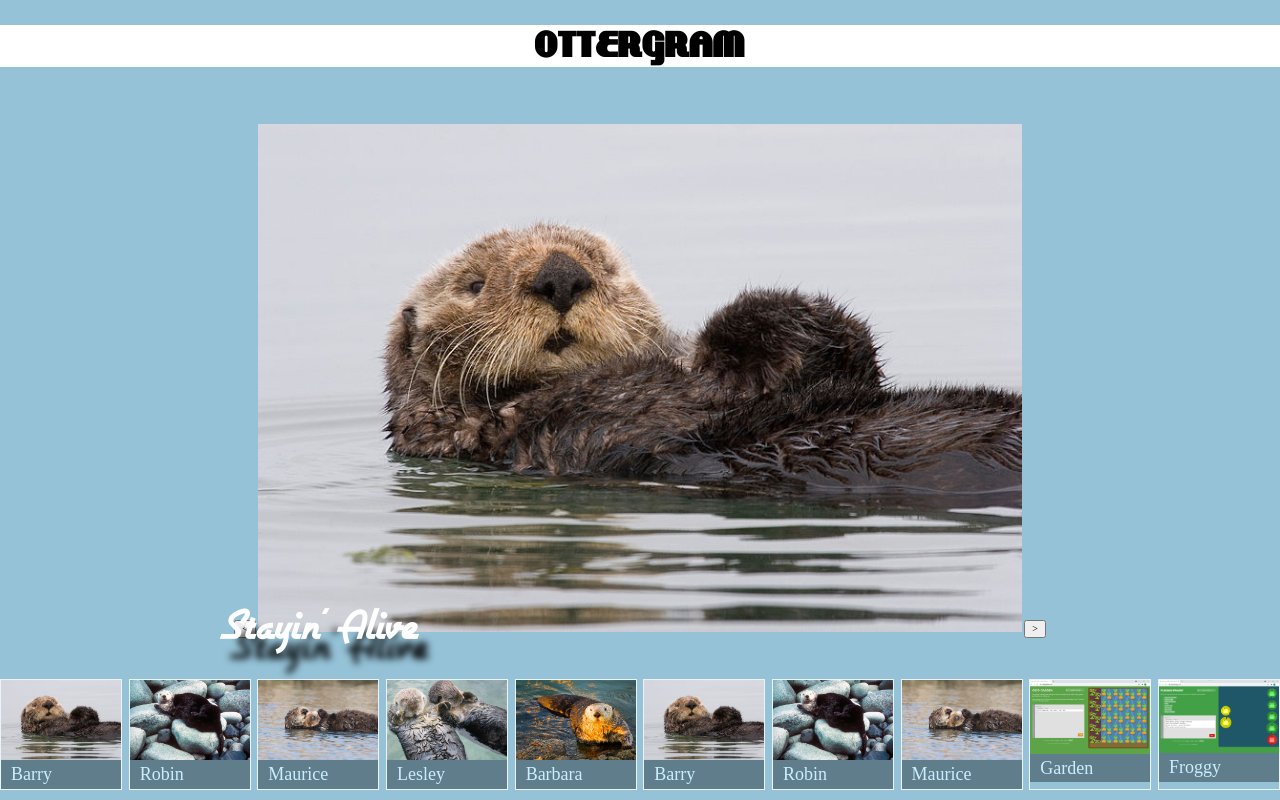
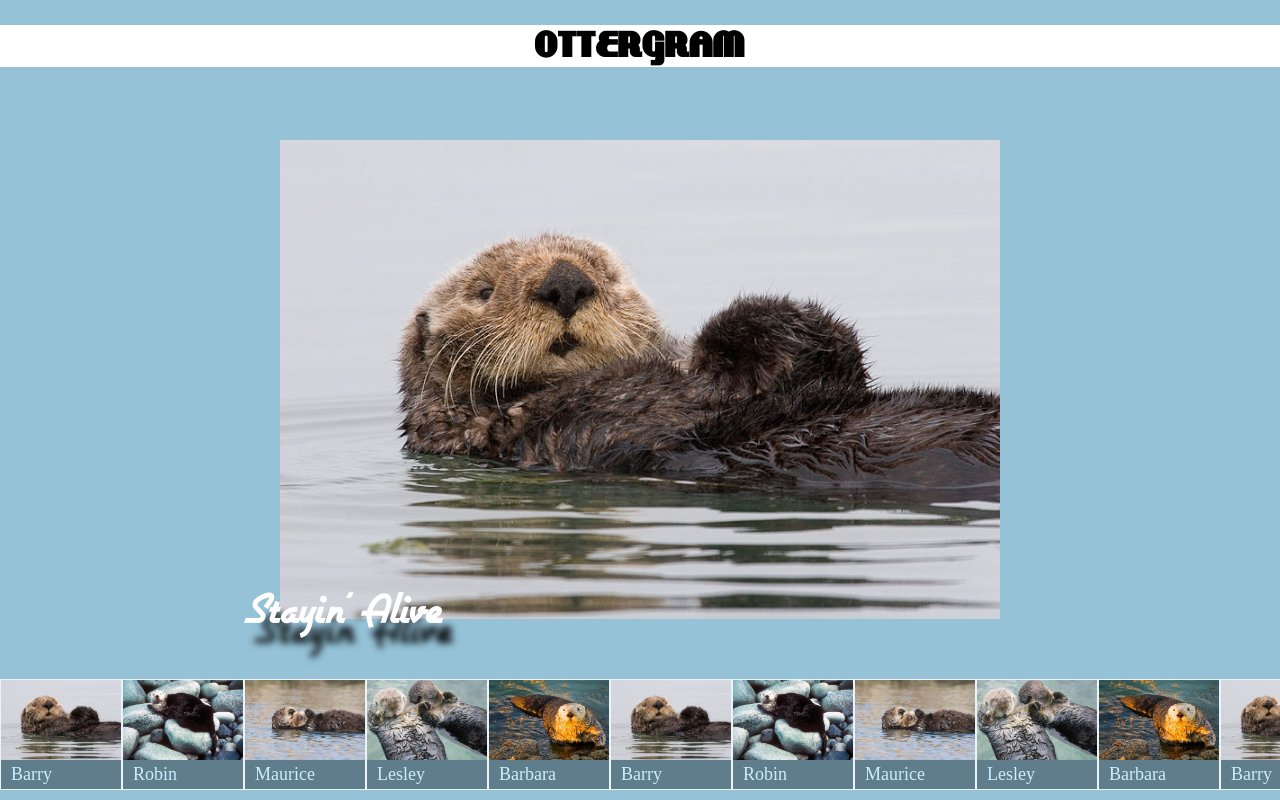
Before and after one commit to Cruuise/Ottergram, a plain HTML site: page index.html in a window 1280 px wide. Drawn offline with nearby package versions, Linux system fonts and the light colour scheme.

Commit message:
Reverted changes

```diff
--- a/index.html
+++ b/index.html
@@ -8,8 +8,6 @@
     <title>ottergram</title>
     <link rel="stylesheet" href="https://cdnjs.cloudflare.com/ajax/libs/normalize/8.0.1/normalize.min.css">
     <link rel="stylesheet" href="stylesheets/style.css">
-    <link rel="shortcut icon" href="/favicon.ico" type="image/x-icon">
-    <link rel="icon" href="img/favicon.ico" type="image/x-icon">
 </head>
 
 <body>
@@ -18,69 +16,64 @@
     </header>
     <main class="main-content">
         <ul class="thumbnail-list">
-            <li class="thumbnail-item">
-                <a href="img/otter1.jpg" data-image-role="trigger" data-image-title="Stayin' Alive"
-                    data-image-url="img/otter1.jpg">
-                    <img class="thumbnail-image" src="img/otter1.jpg" alt="Barry the Otter"><span
-                        class="thumbnail-title">Barry</span></a></li>
-            <li class="thumbnail-item">
-                <a href="img/otter2.jpg" data-image-role="trigger" data-image-title="How Deep Is Your Love"
-                    data-image-url="img/otter2.jpg">
-                    <img class="thumbnail-image" src="img/otter2.jpg" alt="Robin the Otter"><span
-                        class="thumbnail-title">Robin</span></a></li>
-            <li class="thumbnail-item">
-                <a href="img/otter3.jpg" data-image-role="trigger" data-image-title="You Should Be Dancing"
-                    data-image-url="img/otter3.jpg">
-                    <img class="thumbnail-image" src="img/otter3.jpg" alt="Maurice the Otter"><span
-                        class="thumbnail-title">Maurice</span></a></li>
-            <li class="thumbnail-item">
-                <a href="img/otter4.jpg" data-image-role="trigger" data-image-title="Night Fever"
-                    data-image-url="img/otter4.jpg">
-                    <img class="thumbnail-image" src="img/otter4.jpg" alt="Lesley the Otter"><span
-                        class="thumbnail-title">Lesley</span></a></li>
-            <li class="thumbnail-item">
-                <a href="img/otter5.jpg" data-image-role="trigger" data-image-title="To Love Somebody"
-                    data-image-url="img/otter5.jpg">
-                    <img class="thumbnail-image" src="img/otter5.jpg" alt="Barbara the Otter"><span
-                        class="thumbnail-title">Barbara</span></a></li>
+            <li class="thumbnail-item"><a href="#"><img class="thumbnail-image" src="img/otter1.jpg"
+                        alt="Barry the Otter"><span class="thumbnail-title">Barry</span></a></li>
+            <li class="thumbnail-item"><a href="#"><img class="thumbnail-image" src="img/otter2.jpg"
+                        alt="Robin the Otter"><span class="thumbnail-title">Robin</span></a></li>
+            <li class="thumbnail-item"><a href="#"><img class="thumbnail-image" src="img/otter3.jpg"
+                        alt="Maurice the Otter"><span class="thumbnail-title">Maurice</span></a></li>
+            <li class="thumbnail-item"><a href="#"><img class="thumbnail-image" src="img/otter4.jpg"
+                        alt="Lesley the Otter"><span class="thumbnail-title">Lesley</span></a></li>
+            <li class="thumbnail-item"><a href="#"><img class="thumbnail-image" src="img/otter5.jpg"
+                        alt="Barbara the Otter"><span class="thumbnail-title">Barbara</span></a></li>
 
-            <li class="thumbnail-item">
-                <a href="img/otter1.jpg" data-image-role="trigger" data-image-title="Stayin' Alive"
-                    data-image-url="img/otter1.jpg">
-                    <img class="thumbnail-image" src="img/otter1.jpg" alt="Barry the Otter"><span
-                        class="thumbnail-title">Barry</span></a></li>
-            <li class="thumbnail-item">
-                <a href="img/otter2.jpg" data-image-role="trigger" data-image-title="How Deep Is Your Love"
-                    data-image-url="img/otter2.jpg">
-                    <img class="thumbnail-image" src="img/otter2.jpg" alt="Robin the Otter"><span
-                        class="thumbnail-title">Robin</span></a></li>
-            <li class="thumbnail-item">
-                <a href="img/otter3.jpg" data-image-role="trigger" data-image-title="You Should Be Dancing"
-                    data-image-url="img/otter3.jpg">
-                    <img class="thumbnail-image" src="img/otter3.jpg" alt="Maurice the Otter"><span
-                        class="thumbnail-title">Maurice</span></a></li>
+            <li class="thumbnail-item"><a href="#"><img class="thumbnail-image" src="img/otter1.jpg"
+                        alt="Barry the Otter"><span class="thumbnail-title">Barry</span></a></li>
+            <li class="thumbnail-item"><a href="#"><img class="thumbnail-image" src="img/otter2.jpg"
+                        alt="Robin the Otter"><span class="thumbnail-title">Robin</span></a></li>
+            <li class="thumbnail-item"><a href="#"><img class="thumbnail-image" src="img/otter3.jpg"
+                        alt="Maurice the Otter"><span class="thumbnail-title">Maurice</span></a></li>
+            <li class="thumbnail-item"><a href="#"><img class="thumbnail-image" src="img/otter4.jpg"
+                        alt="Lesley the Otter"><span class="thumbnail-title">Lesley</span></a></li>
+            <li class="thumbnail-item"><a href="#"><img class="thumbnail-image" src="img/otter5.jpg"
+                        alt="Barbara the Otter"><span class="thumbnail-title">Barbara</span></a></li>
 
-            <li class="thumbnail-item"><a href="img/GridGarden.png" data-image-role="trigger"
-                    data-image-title="Gardenin'" data-image-url="img/GridGarden.png"><img class="thumbnail-image"
-                        src="img/GridGarden.png" alt="Answer to last level in grid garden"><span
-                        class="thumbnail-title">Garden</span></a></li>
-            <li class="thumbnail-item"><a href="img/FlexboxFroggy.png" data-image-role="trigger"
-                    data-image-title="Feeling Froggy" data-image-url="img/FlexboxFroggy.png"><img
-                        class="thumbnail-image" src="img/FlexboxFroggy.png"
+            <li class="thumbnail-item"><a href="#"><img class="thumbnail-image" src="img/otter1.jpg"
+                        alt="Barry the Otter"><span class="thumbnail-title">Barry</span></a></li>
+            <li class="thumbnail-item"><a href="#"><img class="thumbnail-image" src="img/otter2.jpg"
+                        alt="Robin the Otter"><span class="thumbnail-title">Robin</span></a></li>
+            <li class="thumbnail-item"><a href="#"><img class="thumbnail-image" src="img/otter3.jpg"
+                        alt="Maurice the Otter"><span class="thumbnail-title">Maurice</span></a></li>
+            <li class="thumbnail-item"><a href="#"><img class="thumbnail-image" src="img/otter4.jpg"
+                        alt="Lesley the Otter"><span class="thumbnail-title">Lesley</span></a></li>
+            <li class="thumbnail-item"><a href="#"><img class="thumbnail-image" src="img/otter5.jpg"
+                        alt="Barbara the Otter"><span class="thumbnail-title">Barbara</span></a></li>
+
+            <li class="thumbnail-item"><a href="#"><img class="thumbnail-image" src="img/otter1.jpg"
+                        alt="Barry the Otter"><span class="thumbnail-title">Barry</span></a></li>
+            <li class="thumbnail-item"><a href="#"><img class="thumbnail-image" src="img/otter2.jpg"
+                        alt="Robin the Otter"><span class="thumbnail-title">Robin</span></a></li>
+            <li class="thumbnail-item"><a href="#"><img class="thumbnail-image" src="img/otter3.jpg"
+                        alt="Maurice the Otter"><span class="thumbnail-title">Maurice</span></a></li>
+            <li class="thumbnail-item"><a href="#"><img class="thumbnail-image" src="img/otter4.jpg"
+                        alt="Lesley the Otter"><span class="thumbnail-title">Lesley</span></a></li>
+            <li class="thumbnail-item"><a href="#"><img class="thumbnail-image" src="img/otter5.jpg"
+                        alt="Barbara the Otter"><span class="thumbnail-title">Barbara</span></a></li>
+
+            <li class="thumbnail-item"><a href="#"><img class="thumbnail-image" src="img/GridGarden.png"
+                        alt="Answer to last level in grid garden"><span class="thumbnail-title">Garden</span></a></li>
+            <li class="thumbnail-item"><a href="#"><img class="thumbnail-image" src="img/FlexboxFroggy.png"
                         alt="Answer to last level in flexbox froggy"><span class="thumbnail-title">Froggy</span></a>
             </li>
         </ul>
 
         <div class="detail-image-container">
-            <div class="detail-image-frame" data-image-role="frame">
-                <button class="btn-left" type="button" onclick="addPreviousHandler()">&#60</button>
-                <img class="detail-image" data-image-role="target" src="img/otter1.jpg" alt="">
-                <span class="detail-image-title" data-image-role="title">Stayin' Alive</span>
-                <button class="btn-right" type="button" onclick="addNextHandler()">&gt</button>
+            <div class="detail-image-frame">
+                <img class="detail-image" src="img/otter1.jpg" alt="">
+                <span class="detail-image-title">Stayin' Alive</span>
             </div>
         </div>
     </main>
-    <script src="scripts/main.js" charset="utf-8"></script>
 </body>
 
 </html>
```
